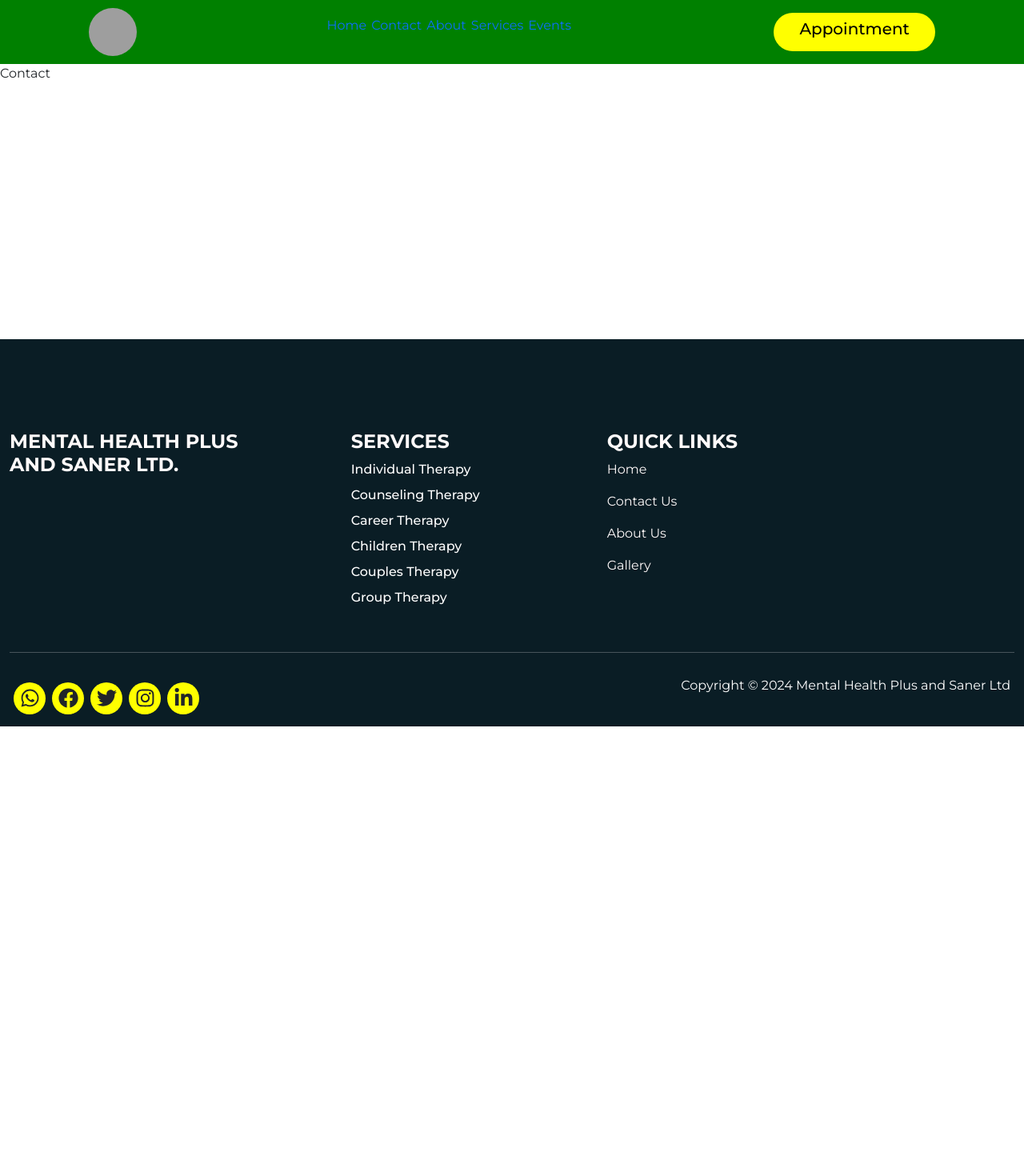
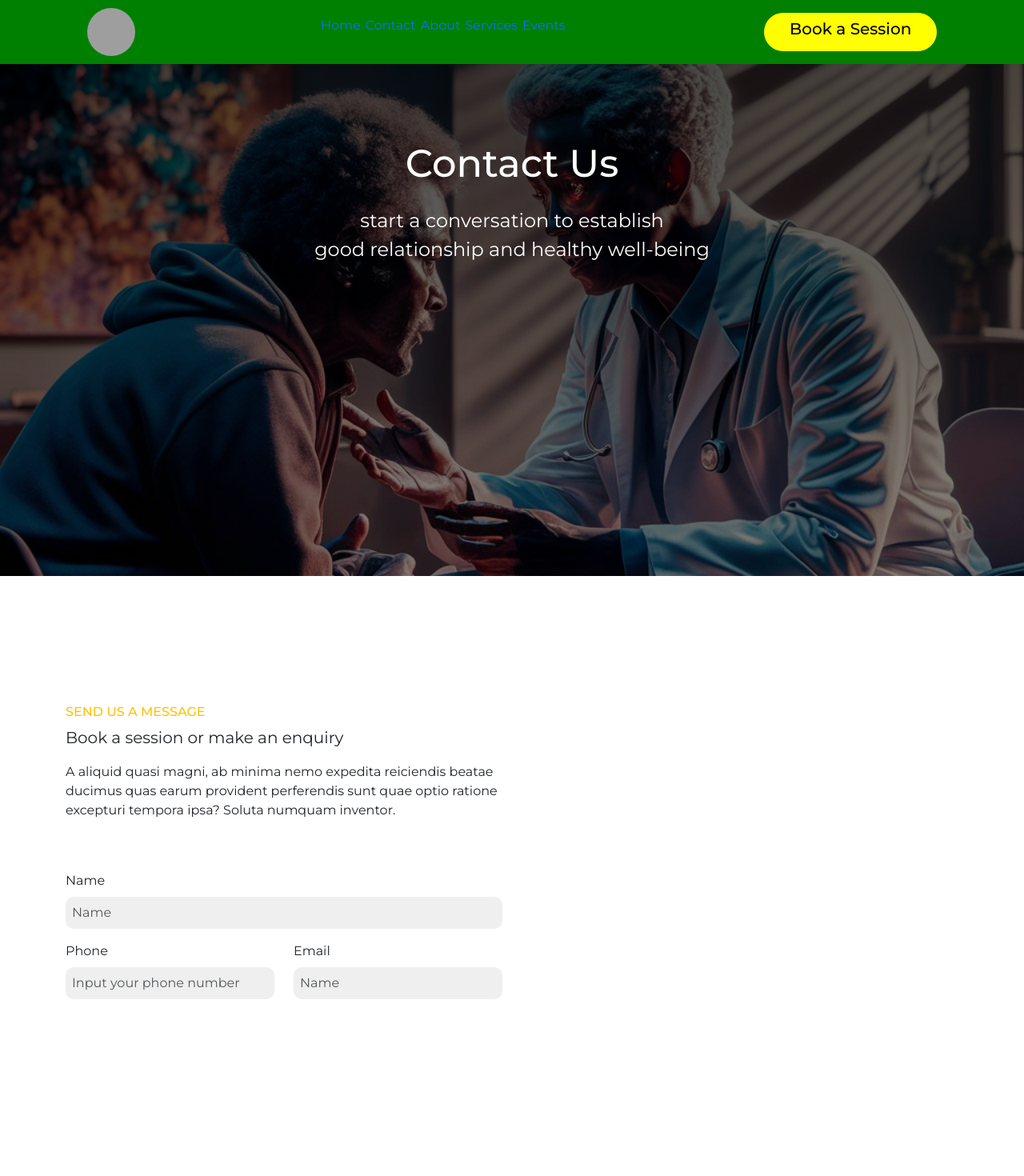
Before and after one commit to AllSparkTech100/test, a React (Vite) app: page /contact in a window 1280 px wide. Shown: the top 1470 px of the page at 80% size. Before the commit the page ends 908 px from the top, so only its background shows below. Built offline with nearby package versions, Linux system fonts and the light colour scheme; grey boxes are pictures that could not be loaded; a web font is replaced by a local one.

Commit message:
Add files via upload

```diff
--- a/src/Components/Footer.jsx
+++ b/src/Components/Footer.jsx
@@ -6,6 +6,10 @@ import { useState, useEffect } from "react";
 import { Link } from "react-router-dom";
 
 function Footer() {
+  // const [isHover, setIsHover] = useState(null);
+  // useEffect(()=>{
+
+  // });
   const [year, setYear] = useState(false);
   useEffect(() => {
     const interval = setInterval(() => {
@@ -54,10 +58,10 @@ function Footer() {
             </Col>
           </Row>
 
-          <div className="col-sm-12">
+          <div className="col-12">
             <hr />
             <div className="social-links ">
-              <div className="d-flex align-items-center  mb-md-0 mb-lg-0 mb-4">
+              <div className="d-flex align-items-center mb-md-0 mb-lg-0 mb-4">
                 <div className="mt-3 icon-carrier">
                   <a href="" className="text-dark">
                     <FaWhatsapp size={25} />
--- a/src/Components/Navbar.jsx
+++ b/src/Components/Navbar.jsx
@@ -41,7 +41,7 @@ function Navbar() {
         </nav>
 
         <button className="appoint ms-5">
-          <h5>Appointment</h5>
+          <h5>Book a Session</h5>
         </button>
         <button
           className="d-lg-none d-sm-block menu-icon"
--- a/src/Components/components.scss
+++ b/src/Components/components.scss
@@ -57,6 +57,9 @@
         padding: 10px;
         border-radius: 50%;
         background-color: $socials;
+        &:hover {
+          background-color: $primary;
+        }
       }
     }
   }
--- a/src/Pages/Contact.jsx
+++ b/src/Pages/Contact.jsx
@@ -1,5 +1,75 @@
+import { Container, Col, Row, Form } from "react-bootstrap";
+
 function Contact() {
-  return <div>Contact</div>;
+  return (
+    <>
+      <div className="contact-section-hero bg-image">
+        <div className="contact-hero-inner mt-5">
+          <h4 className="text-white">Contact Us</h4>
+          <p className="text-white mt-4">
+            start a conversation to establish <br /> good relationship and
+            healthy well-being
+          </p>
+        </div>
+      </div>
+
+      <Container className="message-section">
+        <Row>
+          <Col md={6} sm={12} lg={6}>
+            <div className="message-form">
+              <h6 className="form-intro text-warning text-uppercase">
+                send us a message
+              </h6>
+              <div className="fs-5 text-capitaize">
+                Book a session or make an enquiry
+              </div>
+              <p className="mt-3">
+                A aliquid quasi magni, ab minima nemo expedita reiciendis beatae
+                ducimus quas earum provident perferendis sunt quae optio ratione
+                excepturi tempora ipsa? Soluta numquam inventor.
+              </p>
+            </div>
+            <div className="form-section">
+              <Form>
+                {/* Name and Email */}
+                <Row className="mb-3">
+                  <Form.Group as={Col} md={12} controlId="formGridName">
+                    <Form.Label>Name</Form.Label>
+                    <Form.Control
+                      type="text"
+                      className="shadow-none p-2"
+                      placeholder="Name"
+                      required
+                    />
+                  </Form.Group>
+                </Row>
+                <Row className="my-3">
+                  <Form.Group as={Col} md={6} sm={6} controlId="formGridEmail">
+                    <Form.Label>Phone</Form.Label>
+                    <Form.Control
+                      type="tel"
+                      className="shadow-none p-2"
+                      placeholder="Input your phone number"
+                      required
+                    />
+                  </Form.Group>
+                  <Form.Group as={Col} md={6} sm={6} controlId="formGridEmail">
+                    <Form.Label>Email</Form.Label>
+                    <Form.Control
+                      type="email"
+                      className="shadow-none p-2"
+                      placeholder="Name"
+                      required
+                    />
+                  </Form.Group>
+                </Row>
+              </Form>
+            </div>
+          </Col>
+        </Row>
+      </Container>
+    </>
+  );
 }
 
 export default Contact;
--- a/src/Pages/Home.jsx
+++ b/src/Pages/Home.jsx
@@ -241,17 +241,16 @@ function Home() {
         </div>
       </Container>
 
-      <Container className="call-volunteers">
+      {/* <Container className="call-volunteers">
        <Col md={12} lg={12} sm={12}>
        <div className="">
           <h4>Join Us</h4>
           <p className="fs-3 mt-4">
-            The Professional Licensed and <br /> Vetted Psychologist Who you can
-            Trust
+            The Professional Licensed and <br /> Vetted Psychologist Who you can Trust
           </p>
         </div>
        </Col>
-      </Container>
+      </Container> */}
     </>
   );
 }
--- a/src/Pages/pages.scss
+++ b/src/Pages/pages.scss
@@ -181,23 +181,59 @@
       h3 {
         font-size: 1.5rem;
       }
-      p{
+      p {
         font-size: 14px;
       }
     }
   }
 }
 
-.call-volunteers {
-  margin-top: 4rem;
-  text-align: center;
-  background-color: red;
+// .call-volunteers {
+//   margin-top: 4rem;
+//   text-align: center;
+//   background-color: red;
 
-  h4 {
-    color: $primary;
-  }
-  p {
-    font-family: $Sofia;
-    font-size: 2rem;
+//   h4 {
+//     color: $primary;
+//   }
+//   p {
+//     font-family: $Sofia;
+//     font-size: 2rem;
+//   }
+// }
+
+// Contact Page
+
+.contact-section-hero {
+  height: 80vh;
+  background-image: linear-gradient(rgba(0, 0, 0, 0.689), rgba(0, 0, 0, 0.418)),
+    url("../Images/counsel.jpeg");
+  padding: 3rem;
+  .contact-hero-inner {
+    text-align: center;
+    // margin: auto;
+    h4 {
+      font-size: 3rem;
+      font-weight: medium;
+    }
+    p {
+      font-size: 1.5rem;
+    }
   }
 }
+
+.message-section {
+  margin-top: 10rem;
+  .form-section {
+    margin-top: 4rem;
+    input {
+      background-color: $Pink;
+      border: none;
+      border-radius: 10px !important;
+      &:focus {
+        background-color: $secondary;
+        border: 1px solid orange;
+      }
+    }
+  }
+}
--- a/src/_variables.scss
+++ b/src/_variables.scss
@@ -127,9 +127,9 @@ header {
 }
 
 .bg-image {
-  background-position: center center;
   background-size: cover;
   background-repeat: no-repeat;
+  background-position: center;
 }
 
 .btn-white {
```
Also changed, not shown: src/Pages/About..js (added).
